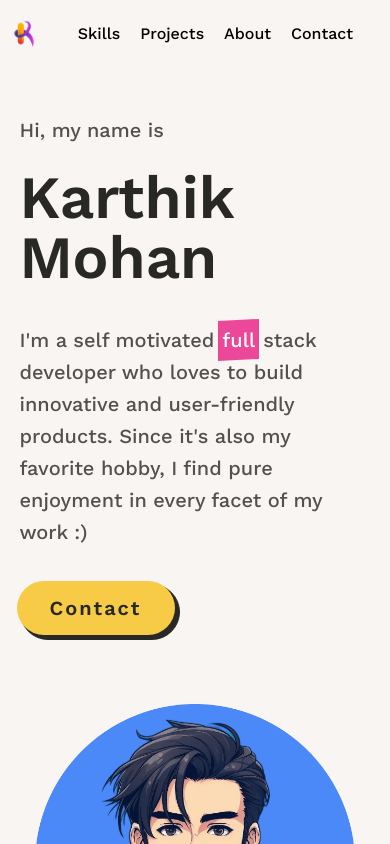
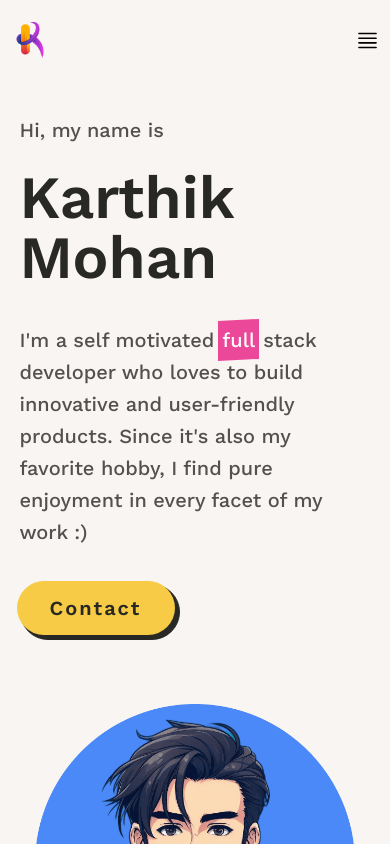
Before and after one commit to karthik-mohan23/Portfolio, a React (Vite) app: page / in a window 390 px wide. Shown: the top 844 px of the page. Built offline with nearby package versions, Linux system fonts and the light colour scheme.

Commit message:
added nav dropdown for small screens

```diff
--- a/src/components/Navbar.jsx
+++ b/src/components/Navbar.jsx
@@ -1,37 +1,69 @@
+import { useState } from "react";
+import { motion } from "framer-motion";
 import { Link } from "react-scroll";
 import Logo from "../assets/logo.png";
+import { HiBars4 } from "react-icons/hi2";
+import { navLinks } from "../utils/constants";
+
 const Navbar = () => {
+  const [isActive, setIsActive] = useState(false);
+
   return (
     <header className="bg-primary">
       <div className="fixed top-0 left-0 z-10  bg-primary w-full">
-        <nav className=" w-[95%] max-w-7xl mx-auto  py-5 flex items-center gap-10 sm:justify-between ">
+        <nav className=" w-[95%] max-w-7xl mx-auto  py-5  ">
+          <div className="flex items-center gap-10 justify-between">
             <h3 className="hover:cursor-pointer">
               <Link to="home" smooth={true}>
-              <img src={Logo} alt="brand logo" className="w-7 sm:w-10 " />
+                <img src={Logo} alt="brand logo" className="w-10" />
               </Link>
             </h3>
-          <ul className="flex items-center gap-5 sm:gap-7  md:gap-11 sm:text-xl font-medium">
-            <li className="hover:cursor-pointer hover:underline">
-              <Link to="skills" smooth={true}>
-                Skills
+            {/* <ul className="flex items-center gap-5 sm:gap-7  md:gap-11 sm:text-xl font-medium"> */}
+            <ul className="hidden md:flex items-center  text-xl gap-7  font-medium ">
+              {navLinks.map(({ href, label }) => {
+                return (
+                  <li
+                    key={label}
+                    className="hover:cursor-pointer hover:underline hover:text-yellow-700 duration-300 ">
+                    <Link to={href} smooth={true}>
+                      {label}
                     </Link>
                   </li>
-            <li className="hover:cursor-pointer hover:underline">
-              <Link to="projects" smooth={true}>
-                Projects
+                );
+              })}
+            </ul>
+            <HiBars4
+              className={`md:hidden cursor-pointer ${
+                isActive && "rotate-90"
+              } duration-300`}
+              onClick={() => setIsActive((prev) => !prev)}
+              size={25}
+            />
+          </div>
+          {isActive && (
+            <motion.div
+              initial="hidden"
+              whileInView="visible"
+              transition={{ delay: 0.2, duration: 0.1 }}
+              variants={{
+                hidden: { opacity: 0, y: 50 },
+                visible: { opacity: 1, y: 0 },
+              }}>
+              <ul className="md:hidden w-full h-auto py-2 ">
+                {navLinks.map(({ href, label }) => {
+                  return (
+                    <li
+                      key={label}
+                      className="hover:cursor-pointer hover:underline border border-b-black py-3 ps-2 text-xl hover:text-yellow-700 hover:ps-3 duration-300">
+                      <Link to={href} smooth={true}>
+                        {label}
                       </Link>
                     </li>
-            <li className="hover:cursor-pointer hover:underline">
-              <Link to="about" smooth={true}>
-                About
-              </Link>
-            </li>
-            <li className="hover:cursor-pointer hover:underline">
-              <Link to="contact" smooth={true}>
-                Contact
-              </Link>
-            </li>
+                  );
+                })}
               </ul>
+            </motion.div>
+          )}
         </nav>
       </div>
     </header>
--- a/src/utils/constants.js
+++ b/src/utils/constants.js
@@ -21,3 +21,10 @@ export const technologies = [
   { image: postman, title: "Postman" },
   { image: figma, title: "Figma" },
 ];
+
+export const navLinks = [
+  { href: "skills", label: "Skills" },
+  { href: "projects", label: "Projects" },
+  { href: "about", label: "About" },
+  { href: "contact", label: "Contact" },
+];
```
Lines whose indentation alone changed are shown as unchanged.
